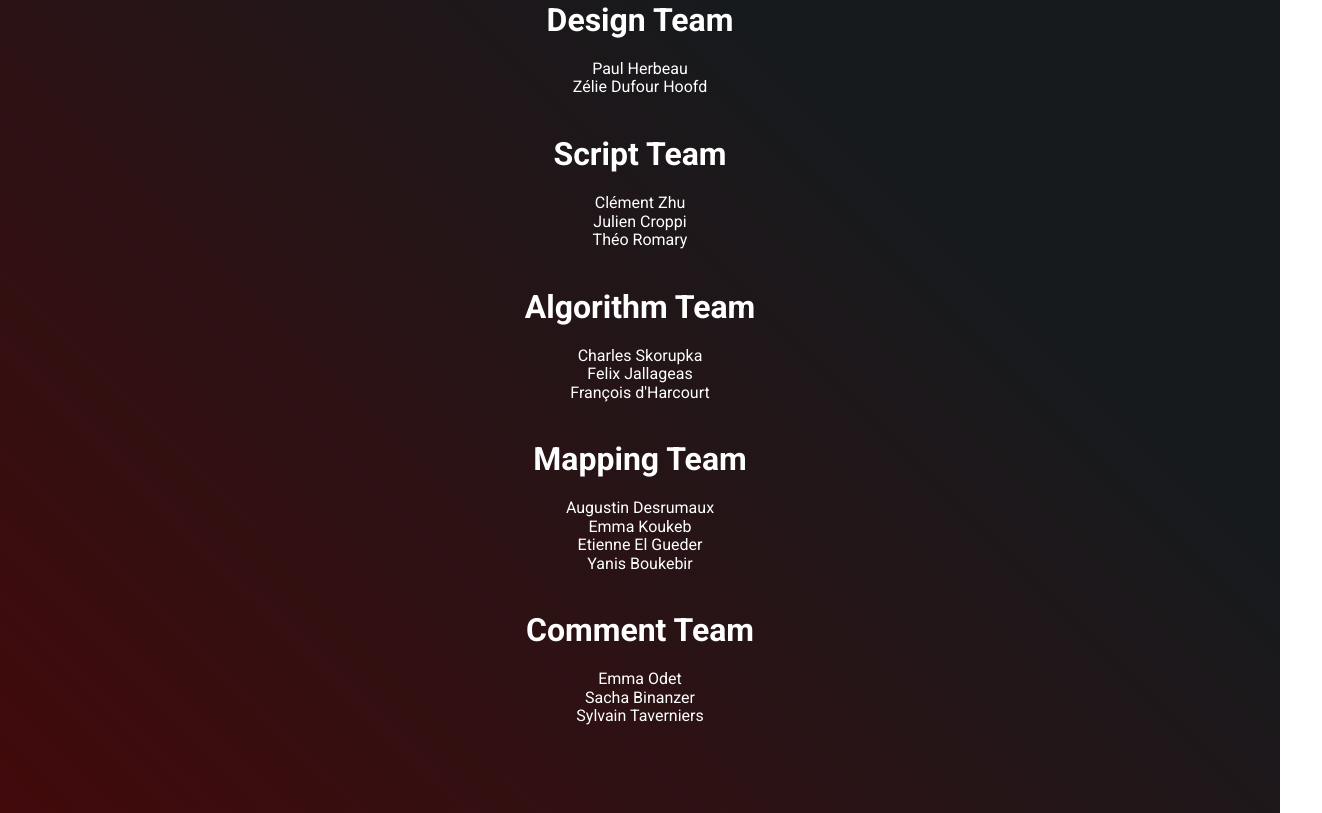
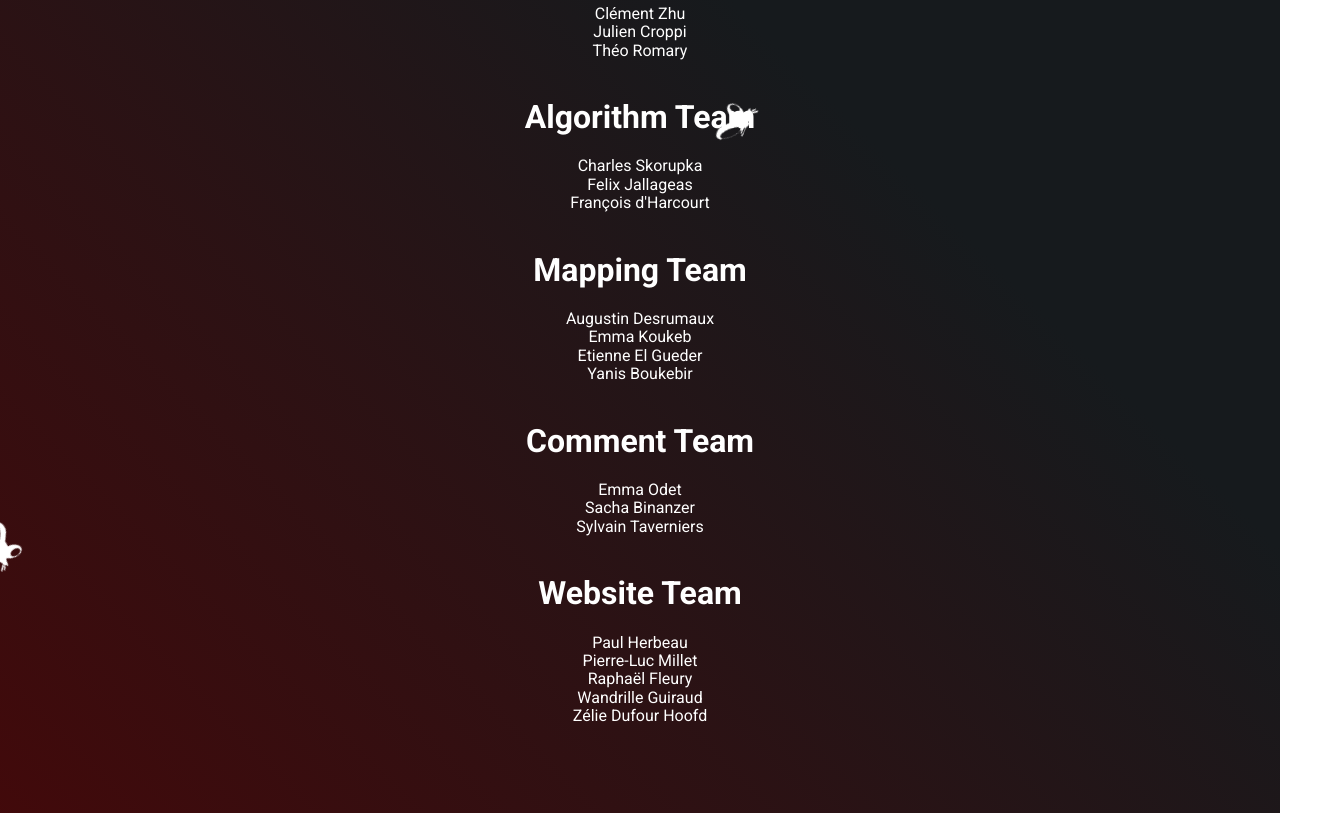
Before and after one commit to rfleuryleveso/battle-ia.fr, a website: page about.html in a window 1280 px wide. Shown: the part 746-1559 px from the top of the page, 1322 px wide, since content can reach past the window. Drawn offline with nearby package versions, Linux system fonts and the light colour scheme.

Commit message:
update about.html and add spaceship

```diff
--- a/apropos.html
+++ b/about.html
@@ -33,24 +33,16 @@
         <!-- le contenu défilant -->
         <div>
             <p>
-                <h1>Website Team</h1>
+                <h1>Design Team</h1>
                 Paul Herbeau</br>
-                Pierre-Luc Millet</br>
-                Raphaël Fleury</br>
-                Wandrille Guiraud</br>
                 Zélie Dufour Hoofd</br>
+
 
                 <h1>Visual Team</h1>
                 Clovis Adelère</br>
                 <audio id="jlSound">
                     <source src="./assets/Sound/JLtechonthetrack.mp3" type="audio/mp3"></audio>
                 <span id="jltech" onclick="jltechOnTheTrack();">Jean-Louis Blervacque</span></br>
-
-
-
-                <h1>Design Team</h1>
-                Paul Herbeau</br>
-                Zélie Dufour Hoofd</br>
 
 
                 <h1>Script Team</h1>
@@ -74,6 +66,13 @@
                 Sacha Binanzer</br>
                 Sylvain Taverniers</br>
 
+                <h1>Website Team</h1>
+                Paul Herbeau</br>
+                Pierre-Luc Millet</br>
+                Raphaël Fleury</br>
+                Wandrille Guiraud</br>
+                Zélie Dufour Hoofd</br>
+
             </p>
         </div>
     </div>
--- a/assets/script/logo.js
+++ b/assets/script/logo.js
@@ -1,5 +1,5 @@
 const SPRITE = new Image();
-SPRITE.src = "./assets/img/iconne.png";
+SPRITE.src = "./assets/img/idebile.png";
 //SPRITE.width = 100;
 //SPRITE.height = 100;
 
@@ -75,8 +75,8 @@ const addDino = () => {
         dinoDef.angle = Math.random() * Math.PI;
     } else {
         // FROM RIGHT
-        dinoDef.sy = window.innerHeight * Math.random();
-        dinoDef.sx = window.innerWidth;
+        dinoDef.sx = window.innerHeight * Math.random();
+        dinoDef.sy = window.innerWidth;
         dinoDef.angle = Math.PI * 0.5 + Math.random() * Math.PI;
     }
     dinoDef.x = dinoDef.sx;
@@ -86,8 +86,8 @@ const addDino = () => {
     canvas.height = 50;
     canvas.style.pointerEvents = "none";
     canvas.style.position = "absolute";
-    canvas.style.left = dinoDef.x + "px";
-    canvas.style.top = dinoDef.y + "px";
+    canvas.style.left = dinoDef.y + "px";
+    canvas.style.top = dinoDef.x + "px";
     canvas.style.transform = "rotate(" + dinoDef.angle * (180 / Math.PI) + "deg)";
     dinoBg.appendChild(canvas);
     var ctx = canvas.getContext("2d");
@@ -106,15 +106,15 @@ const addDino = () => {
             47
         );
         requestAnimationFrame(render);
-        canvas.style.left = dinoDef.x + "px";
-        canvas.style.top = dinoDef.y + "px";
+        canvas.style.left = dinoDef.y + "px";
+        canvas.style.top = dinoDef.x + "px";
     };
 
     requestAnimationFrame(render);
 
     const tick = setInterval(() => {
-        dinoDef.x += Math.cos(dinoDef.angle) * 5;
-        dinoDef.y += Math.sin(dinoDef.angle) * 5;
+        dinoDef.y += Math.cos(dinoDef.angle) * 5;
+        dinoDef.x += Math.sin(dinoDef.angle) * 5;
 
         if (
             dinoDef.x + 44 < 0 ||
```
Also changed, not shown: index.html (+2 -1 lines), assets/img/idebile.png (added).
